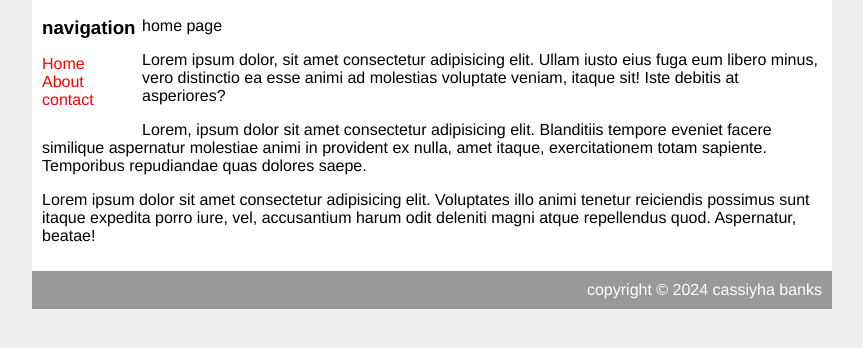
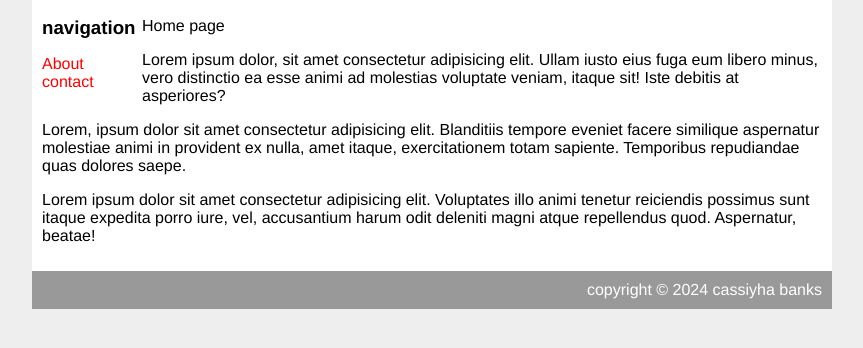
Before and after one commit to nanabanksss/csspractice, a plain HTML site: page index.html in a window 1280 px wide. Shown: the part 58-406 px from the top of the page, without its empty margins (208-1071 px from the left). Drawn offline with Linux system fonts and the light colour scheme.

Commit message:
complete

```diff
--- a/index.html
+++ b/index.html
@@ -15,13 +15,13 @@
             <div id="nav">
                 <h3>navigation</h3>
                 <ul>
-                    <li><a class=".selected" href="">Home </a></li>
-                    <li><a href="">About </a></li>
+                    <li><a class=".selected" href=""Home</a></li>
+                    <li><a href="">About</a></li>
                     <li><a href="">contact</a></li>
                 </ul>
             </div>
             <div id="main>"
-                <h2>home page</h2>
+                <h2>Home page</h2>
                 <p>Lorem ipsum dolor, sit amet consectetur adipisicing elit. Ullam iusto eius fuga eum libero minus, vero distinctio ea esse animi ad molestias voluptate veniam, itaque sit! Iste debitis at asperiores?</p>
                 <p>Lorem, ipsum dolor sit amet consectetur adipisicing elit. Blanditiis tempore eveniet facere similique aspernatur molestiae animi in provident ex nulla, amet itaque, exercitationem totam sapiente. Temporibus repudiandae quas dolores saepe.</p>
                 <p>Lorem ipsum dolor sit amet consectetur adipisicing elit. Voluptates illo animi tenetur reiciendis possimus sunt itaque expedita porro iure, vel, accusantium harum odit deleniti magni atque repellendus quod. Aspernatur, beatae!</p>
```
